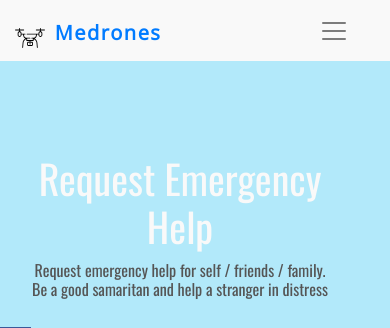
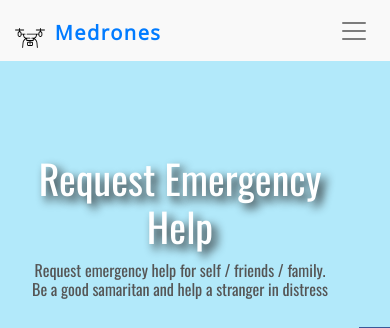
Before and after one commit to iamashwinks/Drone-WebApp, a Django app: page /home/ in a window 390 px wide. Shown: the top 328 px of the page. Run offline with Django 3.2, Linux system fonts and the light colour scheme; some libraries are stand-ins or nearby versions.

Commit message:
Fix Navbar Toggler and Push Icon Bar to Right

```diff
--- a/static/css/main.css
+++ b/static/css/main.css
@@ -76,8 +76,8 @@ html, body {
 	font-size: 350%;
 	margin-top: 11rem;
 	text-align: left;
-	color: #f9f9f9;
-	/*text-shadow: 1px 1px 15px #000;*/
+	color: #fff;
+	text-shadow: 5px 5px 10px #1f1f1f;
 }
 
 .hero-subhead {
@@ -220,6 +220,7 @@ footer {
 .icon-bar {
   position: fixed;
   top: 50%;
+  right: 0%;
   -webkit-transform: translateY(-50%);
   -ms-transform: translateY(-50%);
   transform: translateY(-50%);
@@ -573,10 +574,6 @@ label:after {
 	    font-size: 12px;
 	}
 
-	.navbar-toggler-icon {
-	    margin-right: 20px;
-	}
-
 	.img_scroll {
 	    margin-left: 8rem;
 	    width: 35px;
```
